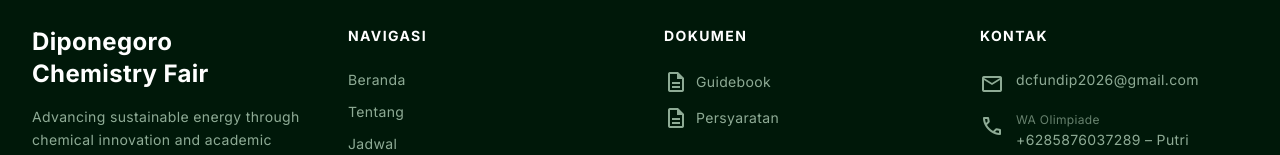
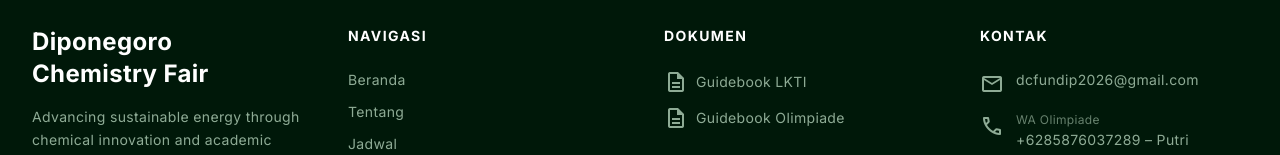
Before and after one commit to StevenJ0/dcfundip2026, a Next.js app: page / in a window 1280 px wide. Shown: the part 8224-8379 px from the top of the page. Built offline with nearby package versions, Linux system fonts and the light colour scheme.

Commit message:
add guide book in footer

```diff
--- a/src/components/Footer.tsx
+++ b/src/components/Footer.tsx
@@ -80,8 +80,8 @@ export default function Footer() {
           <h5 className="text-white font-bold mb-6 text-sm uppercase tracking-widest">Dokumen</h5>
           <ul className="space-y-3">
             {[
-              { label: 'Guidebook',     href: '#' },
-              { label: 'Persyaratan',   href: '#' },
+              { label: 'Guidebook LKTI',     href: 'https://drive.google.com/file/d/1swRR6K7iU_Z7Abo1DFNyZ_DYL8JPtZ3a/view?usp=sharing' },
+              { label: 'Guidebook Olimpiade',   href: 'https://drive.google.com/file/d/1irLUd55rOlYB0ZUsj2AsbZaOjYMo4u_L/view?usp=sharing' },
             ].map((link) => (
               <li key={link.label}>
                 <Link
```
